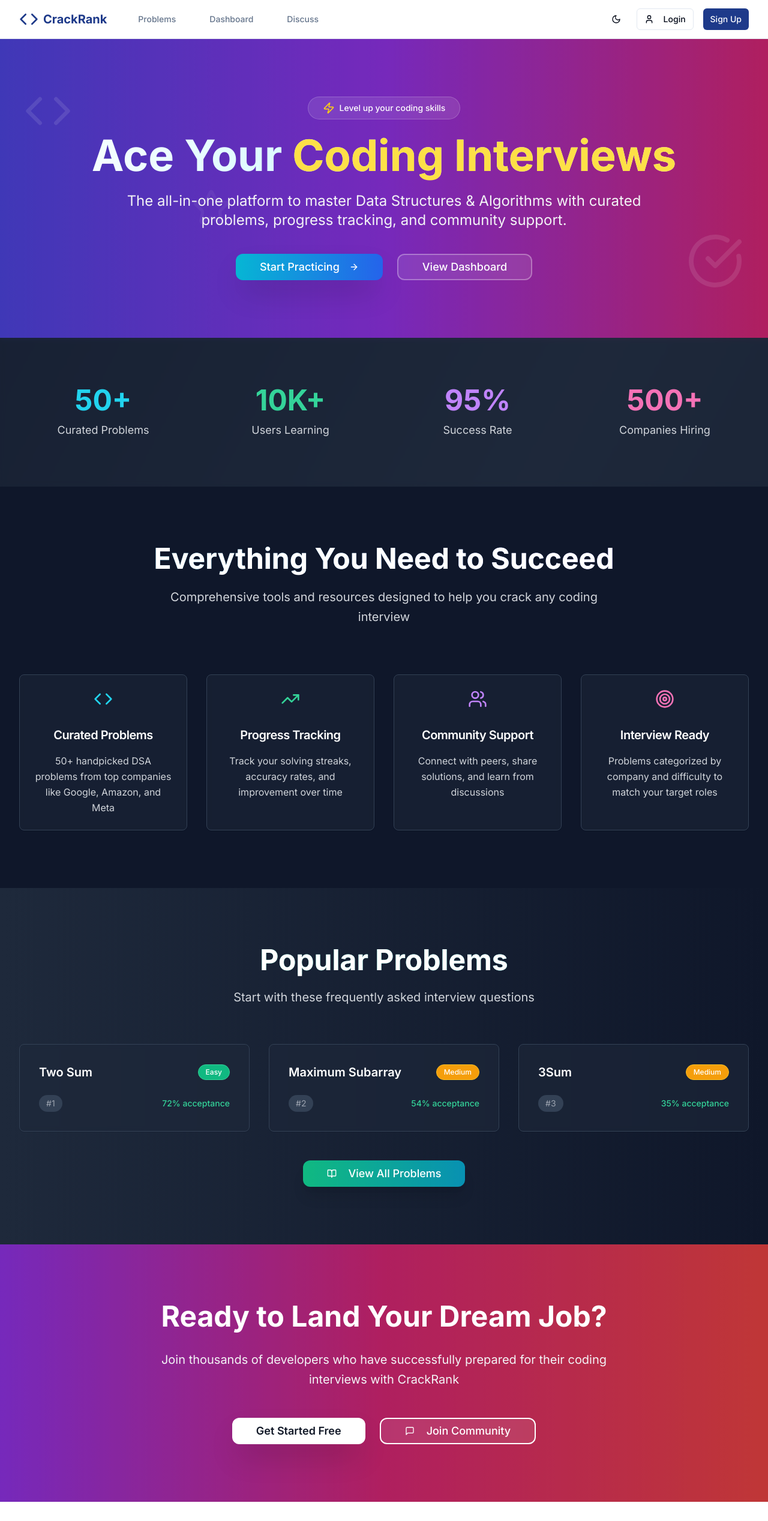
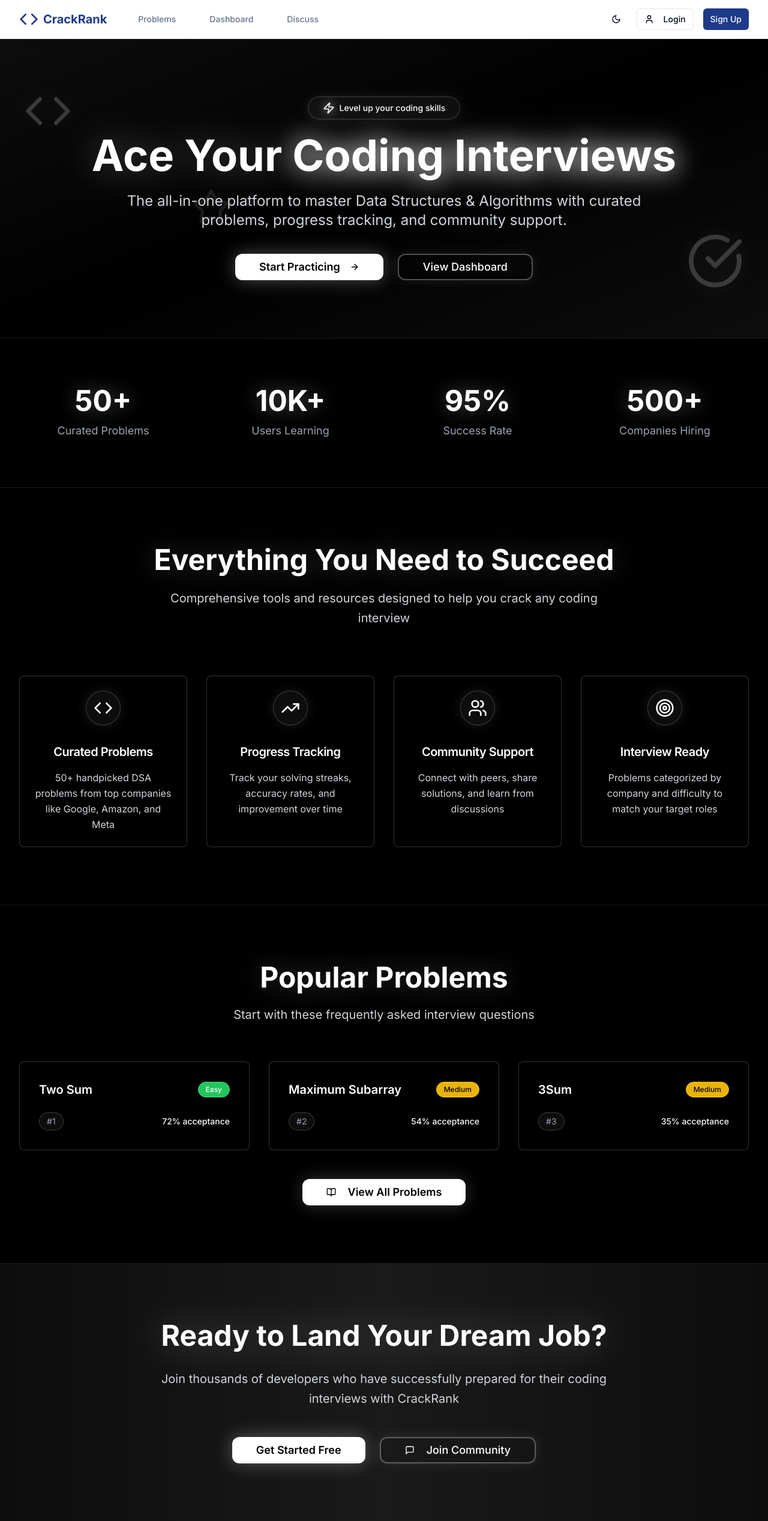
Before and after one commit to HimkarSingh/crackrank, a React (Vite) app: page / in a window 1280 px wide. Shown: the whole page at 60% size. Before the commit the page ends 2503 px from the top, so only its background shows below. Built offline with nearby package versions, Linux system fonts and the light colour scheme.

Commit message:
Refactor: Implement black and white neon theme
The homepage was updated to feature a black and white neon aesthetic, replacing the previous red and blue gradient.

```diff
--- a/src/pages/Index.tsx
+++ b/src/pages/Index.tsx
@@ -8,32 +8,32 @@ import { Code, Users, TrendingUp, CheckCircle, ArrowRight, Target, BookOpen, Mes
 export default function Index() {
   const features = [
     {
-      icon: <Code className="h-8 w-8 text-cyan-400" />,
+      icon: <Code className="h-8 w-8 text-white" />,
       title: "Curated Problems",
       description: "50+ handpicked DSA problems from top companies like Google, Amazon, and Meta"
     },
     {
-      icon: <TrendingUp className="h-8 w-8 text-emerald-400" />,
+      icon: <TrendingUp className="h-8 w-8 text-white" />,
       title: "Progress Tracking",
       description: "Track your solving streaks, accuracy rates, and improvement over time"
     },
     {
-      icon: <Users className="h-8 w-8 text-purple-400" />,
+      icon: <Users className="h-8 w-8 text-white" />,
       title: "Community Support",
       description: "Connect with peers, share solutions, and learn from discussions"
     },
     {
-      icon: <Target className="h-8 w-8 text-pink-400" />,
+      icon: <Target className="h-8 w-8 text-white" />,
       title: "Interview Ready",
       description: "Problems categorized by company and difficulty to match your target roles"
     }
   ];
 
   const stats = [
-    { number: "50+", label: "Curated Problems", color: "text-cyan-400" },
-    { number: "10K+", label: "Users Learning", color: "text-emerald-400" },
-    { number: "95%", label: "Success Rate", color: "text-purple-400" },
-    { number: "500+", label: "Companies Hiring", color: "text-pink-400" }
+    { number: "50+", label: "Curated Problems" },
+    { number: "10K+", label: "Users Learning" },
+    { number: "95%", label: "Success Rate" },
+    { number: "500+", label: "Companies Hiring" }
   ];
 
   const recentProblems = [
@@ -44,42 +44,44 @@ export default function Index() {
 
   const getDifficultyColor = (difficulty: string) => {
     switch (difficulty) {
-      case "Easy": return "bg-emerald-500 text-white border-emerald-400";
-      case "Medium": return "bg-amber-500 text-white border-amber-400";
+      case "Easy": return "bg-green-500 text-white border-green-400";
+      case "Medium": return "bg-yellow-500 text-black border-yellow-400";
       case "Hard": return "bg-red-500 text-white border-red-400";
       default: return "bg-gray-500 text-white";
     }
   };
 
   return (
-    <div className="min-h-screen bg-gradient-to-br from-slate-900 via-slate-800 to-slate-900 text-white font-inter">
+    <div className="min-h-screen bg-black text-white font-inter">
       {/* Hero Section */}
-      <section className="relative bg-gradient-to-r from-indigo-600 via-purple-600 to-pink-600 text-white py-24 overflow-hidden">
-        <div className="absolute inset-0 bg-black/20"></div>
+      <section className="relative bg-black text-white py-24 overflow-hidden border-b border-white/10">
+        <div className="absolute inset-0">
+          <div className="absolute inset-0 bg-gradient-to-br from-white/5 via-transparent to-white/5"></div>
+        </div>
         <div className="relative max-w-7xl mx-auto px-4 sm:px-6 lg:px-8">
           <div className="text-center">
             <div className="flex justify-center mb-6">
-              <div className="flex items-center space-x-2 bg-white/10 backdrop-blur-sm rounded-full px-6 py-2 border border-white/20">
-                <Zap className="h-5 w-5 text-yellow-400" />
-                <span className="text-sm font-medium">Level up your coding skills</span>
+              <div className="flex items-center space-x-2 bg-white/5 backdrop-blur-sm rounded-full px-6 py-2 border border-white/20 shadow-[0_0_20px_rgba(255,255,255,0.1)]">
+                <Zap className="h-5 w-5 text-white drop-shadow-[0_0_8px_rgba(255,255,255,0.8)]" />
+                <span className="text-sm font-medium text-white">Level up your coding skills</span>
               </div>
             </div>
-            <h1 className="text-5xl md:text-7xl font-bold mb-6 bg-gradient-to-r from-white via-cyan-100 to-white bg-clip-text text-transparent">
-              Ace Your <span className="text-yellow-300">Coding Interviews</span>
+            <h1 className="text-5xl md:text-7xl font-bold mb-6 text-white drop-shadow-[0_0_30px_rgba(255,255,255,0.3)]">
+              Ace Your <span className="text-white drop-shadow-[0_0_20px_rgba(255,255,255,0.8)] animate-pulse">Coding Interviews</span>
             </h1>
-            <p className="text-xl md:text-2xl mb-10 text-gray-100 max-w-4xl mx-auto leading-relaxed">
+            <p className="text-xl md:text-2xl mb-10 text-gray-300 max-w-4xl mx-auto leading-relaxed">
               The all-in-one platform to master Data Structures & Algorithms with curated problems,
               progress tracking, and community support.
             </p>
             <div className="flex flex-col sm:flex-row gap-6 justify-center">
               <Link to="/problems">
-                <Button size="lg" className="bg-gradient-to-r from-cyan-500 to-blue-600 hover:from-cyan-600 hover:to-blue-700 text-white border-0 text-lg px-10 py-4 rounded-xl shadow-2xl transform hover:scale-105 transition-all duration-200">
+                <Button size="lg" className="bg-white text-black hover:bg-gray-100 border-0 text-lg px-10 py-4 rounded-xl shadow-[0_0_30px_rgba(255,255,255,0.3)] transform hover:scale-105 transition-all duration-200 font-semibold">
                   Start Practicing
                   <ArrowRight className="ml-2 h-5 w-5" />
                 </Button>
               </Link>
               <Link to="/dashboard">
-                <Button size="lg" variant="outline" className="border-2 border-white/30 text-white bg-white/10 hover:bg-white hover:text-gray-900 backdrop-blur-sm text-lg px-10 py-4 rounded-xl transition-all duration-200">
+                <Button size="lg" variant="outline" className="border-2 border-white/30 text-white bg-transparent hover:bg-white hover:text-black backdrop-blur-sm text-lg px-10 py-4 rounded-xl transition-all duration-200 shadow-[0_0_20px_rgba(255,255,255,0.1)]">
                   View Dashboard
                 </Button>
               </Link>
@@ -87,28 +89,28 @@ export default function Index() {
           </div>
         </div>
 
-        {/* Decorative elements */}
-        <div className="absolute top-20 left-10 opacity-10">
-          <Code className="h-20 w-20" />
+        {/* Decorative neon elements */}
+        <div className="absolute top-20 left-10 opacity-20">
+          <Code className="h-20 w-20 text-white drop-shadow-[0_0_15px_rgba(255,255,255,0.5)]" />
         </div>
-        <div className="absolute bottom-20 right-10 opacity-10">
-          <CheckCircle className="h-24 w-24" />
+        <div className="absolute bottom-20 right-10 opacity-20">
+          <CheckCircle className="h-24 w-24 text-white drop-shadow-[0_0_15px_rgba(255,255,255,0.5)]" />
         </div>
-        <div className="absolute top-1/2 left-1/4 opacity-5">
-          <Star className="h-16 w-16" />
+        <div className="absolute top-1/2 left-1/4 opacity-10">
+          <Star className="h-16 w-16 text-white drop-shadow-[0_0_10px_rgba(255,255,255,0.5)]" />
         </div>
       </section>
 
       {/* Stats Section */}
-      <section className="py-20 bg-slate-800/50 backdrop-blur-sm">
+      <section className="py-20 bg-black border-b border-white/10">
         <div className="max-w-7xl mx-auto px-4 sm:px-6 lg:px-8">
           <div className="grid grid-cols-2 md:grid-cols-4 gap-8">
             {stats.map((stat, index) => (
               <div key={index} className="text-center group">
-                <div className={`text-4xl md:text-5xl font-bold ${stat.color} mb-3 group-hover:scale-110 transition-transform duration-200`}>
+                <div className="text-4xl md:text-5xl font-bold text-white mb-3 group-hover:scale-110 transition-transform duration-200 drop-shadow-[0_0_15px_rgba(255,255,255,0.3)]">
                   {stat.number}
                 </div>
-                <div className="text-gray-300 text-lg">{stat.label}</div>
+                <div className="text-gray-400 text-lg">{stat.label}</div>
               </div>
             ))}
           </div>
@@ -116,10 +118,10 @@ export default function Index() {
       </section>
 
       {/* Features Section */}
-      <section className="py-24 bg-slate-900">
+      <section className="py-24 bg-black border-b border-white/10">
         <div className="max-w-7xl mx-auto px-4 sm:px-6 lg:px-8">
           <div className="text-center mb-20">
-            <h2 className="text-4xl md:text-5xl font-bold text-white mb-6 bg-gradient-to-r from-cyan-400 to-purple-400 bg-clip-text text-transparent">
+            <h2 className="text-4xl md:text-5xl font-bold text-white mb-6 drop-shadow-[0_0_20px_rgba(255,255,255,0.2)]">
               Everything You Need to Succeed
             </h2>
             <p className="text-xl text-gray-300 max-w-3xl mx-auto leading-relaxed">
@@ -129,10 +131,12 @@ export default function Index() {
 
           <div className="grid grid-cols-1 md:grid-cols-2 lg:grid-cols-4 gap-8">
             {features.map((feature, index) => (
-              <Card key={index} className="bg-slate-800/50 border-slate-700 hover:border-slate-600 transition-all duration-300 hover:shadow-2xl hover:shadow-cyan-500/10 backdrop-blur-sm group hover:scale-105">
+              <Card key={index} className="bg-black border-white/20 hover:border-white/40 transition-all duration-300 hover:shadow-[0_0_30px_rgba(255,255,255,0.1)] backdrop-blur-sm group hover:scale-105">
                 <CardHeader className="text-center pb-4">
                   <div className="flex justify-center mb-6 group-hover:scale-110 transition-transform duration-200">
-                    {feature.icon}
+                    <div className="p-3 rounded-full bg-white/5 border border-white/20 shadow-[0_0_20px_rgba(255,255,255,0.1)]">
+                      {feature.icon}
+                    </div>
                   </div>
                   <CardTitle className="text-xl text-white">{feature.title}</CardTitle>
                 </CardHeader>
@@ -146,10 +150,10 @@ export default function Index() {
       </section>
 
       {/* Popular Problems Preview */}
-      <section className="py-24 bg-gradient-to-r from-slate-800 to-slate-900">
+      <section className="py-24 bg-black border-b border-white/10">
         <div className="max-w-7xl mx-auto px-4 sm:px-6 lg:px-8">
           <div className="text-center mb-16">
-            <h2 className="text-4xl md:text-5xl font-bold text-white mb-6 bg-gradient-to-r from-emerald-400 to-cyan-400 bg-clip-text text-transparent">
+            <h2 className="text-4xl md:text-5xl font-bold text-white mb-6 drop-shadow-[0_0_20px_rgba(255,255,255,0.2)]">
               Popular Problems
             </h2>
             <p className="text-xl text-gray-300">
@@ -159,10 +163,10 @@ export default function Index() {
 
           <div className="grid grid-cols-1 md:grid-cols-3 gap-8 mb-12">
             {recentProblems.map((problem) => (
-              <Card key={problem.id} className="bg-slate-800/60 border-slate-700 hover:border-cyan-500/50 transition-all duration-300 hover:shadow-xl hover:shadow-cyan-500/10 backdrop-blur-sm group hover:scale-105">
+              <Card key={problem.id} className="bg-black border-white/20 hover:border-white/40 transition-all duration-300 hover:shadow-[0_0_30px_rgba(255,255,255,0.1)] backdrop-blur-sm group hover:scale-105">
                 <CardContent className="p-8">
                   <div className="flex items-center justify-between mb-6">
-                    <h3 className="font-semibold text-xl text-white group-hover:text-cyan-400 transition-colors">
+                    <h3 className="font-semibold text-xl text-white group-hover:drop-shadow-[0_0_10px_rgba(255,255,255,0.5)] transition-all">
                       {problem.title}
                     </h3>
                     <Badge className={`${getDifficultyColor(problem.difficulty)} font-medium px-3 py-1`}>
@@ -170,8 +174,8 @@ export default function Index() {
                     </Badge>
                   </div>
                   <div className="flex items-center justify-between text-sm text-gray-400">
-                    <span className="bg-slate-700 px-3 py-1 rounded-full">#{problem.id}</span>
-                    <span className="text-emerald-400 font-medium">{problem.acceptance}% acceptance</span>
+                    <span className="bg-white/5 border border-white/20 px-3 py-1 rounded-full">#{problem.id}</span>
+                    <span className="text-white font-medium">{problem.acceptance}% acceptance</span>
                   </div>
                 </CardContent>
               </Card>
@@ -180,7 +184,7 @@ export default function Index() {
 
           <div className="text-center">
             <Link to="/problems">
-              <Button size="lg" className="bg-gradient-to-r from-emerald-500 to-cyan-600 hover:from-emerald-600 hover:to-cyan-700 text-white text-lg px-10 py-4 rounded-xl shadow-xl transform hover:scale-105 transition-all duration-200">
+              <Button size="lg" className="bg-white text-black hover:bg-gray-100 text-lg px-10 py-4 rounded-xl shadow-[0_0_30px_rgba(255,255,255,0.2)] transform hover:scale-105 transition-all duration-200 font-semibold">
                 <BookOpen className="mr-3 h-6 w-6" />
                 View All Problems
               </Button>
@@ -190,20 +194,22 @@ export default function Index() {
       </section>
 
       {/* CTA Section */}
-      <section className="py-24 bg-gradient-to-r from-purple-600 via-pink-600 to-red-500 relative overflow-hidden">
-        <div className="absolute inset-0 bg-black/20"></div>
+      <section className="py-24 bg-black relative overflow-hidden">
+        <div className="absolute inset-0">
+          <div className="absolute inset-0 bg-gradient-to-r from-white/5 via-white/10 to-white/5"></div>
+        </div>
         <div className="relative max-w-7xl mx-auto px-4 sm:px-6 lg:px-8 text-center">
-          <h2 className="text-4xl md:text-5xl font-bold mb-8 text-white">
+          <h2 className="text-4xl md:text-5xl font-bold mb-8 text-white drop-shadow-[0_0_30px_rgba(255,255,255,0.3)]">
             Ready to Land Your Dream Job?
           </h2>
-          <p className="text-xl mb-12 text-gray-100 max-w-3xl mx-auto leading-relaxed">
+          <p className="text-xl mb-12 text-gray-300 max-w-3xl mx-auto leading-relaxed">
             Join thousands of developers who have successfully prepared for their coding interviews with CrackRank
           </p>
           <div className="flex flex-col sm:flex-row gap-6 justify-center">
-            <Button size="lg" className="bg-white text-gray-900 hover:bg-gray-100 text-lg px-10 py-4 rounded-xl shadow-2xl transform hover:scale-105 transition-all duration-200 font-semibold">
+            <Button size="lg" className="bg-white text-black hover:bg-gray-100 text-lg px-10 py-4 rounded-xl shadow-[0_0_30px_rgba(255,255,255,0.3)] transform hover:scale-105 transition-all duration-200 font-semibold">
               Get Started Free
             </Button>
-            <Button size="lg" variant="outline" className="border-2 border-white text-white bg-white/10 hover:bg-white hover:text-gray-900 backdrop-blur-sm text-lg px-10 py-4 rounded-xl transition-all duration-200">
+            <Button size="lg" variant="outline" className="border-2 border-white/30 text-white bg-transparent hover:bg-white hover:text-black backdrop-blur-sm text-lg px-10 py-4 rounded-xl transition-all duration-200 shadow-[0_0_20px_rgba(255,255,255,0.1)]">
               <MessageSquare className="mr-3 h-6 w-6" />
               Join Community
             </Button>
```
